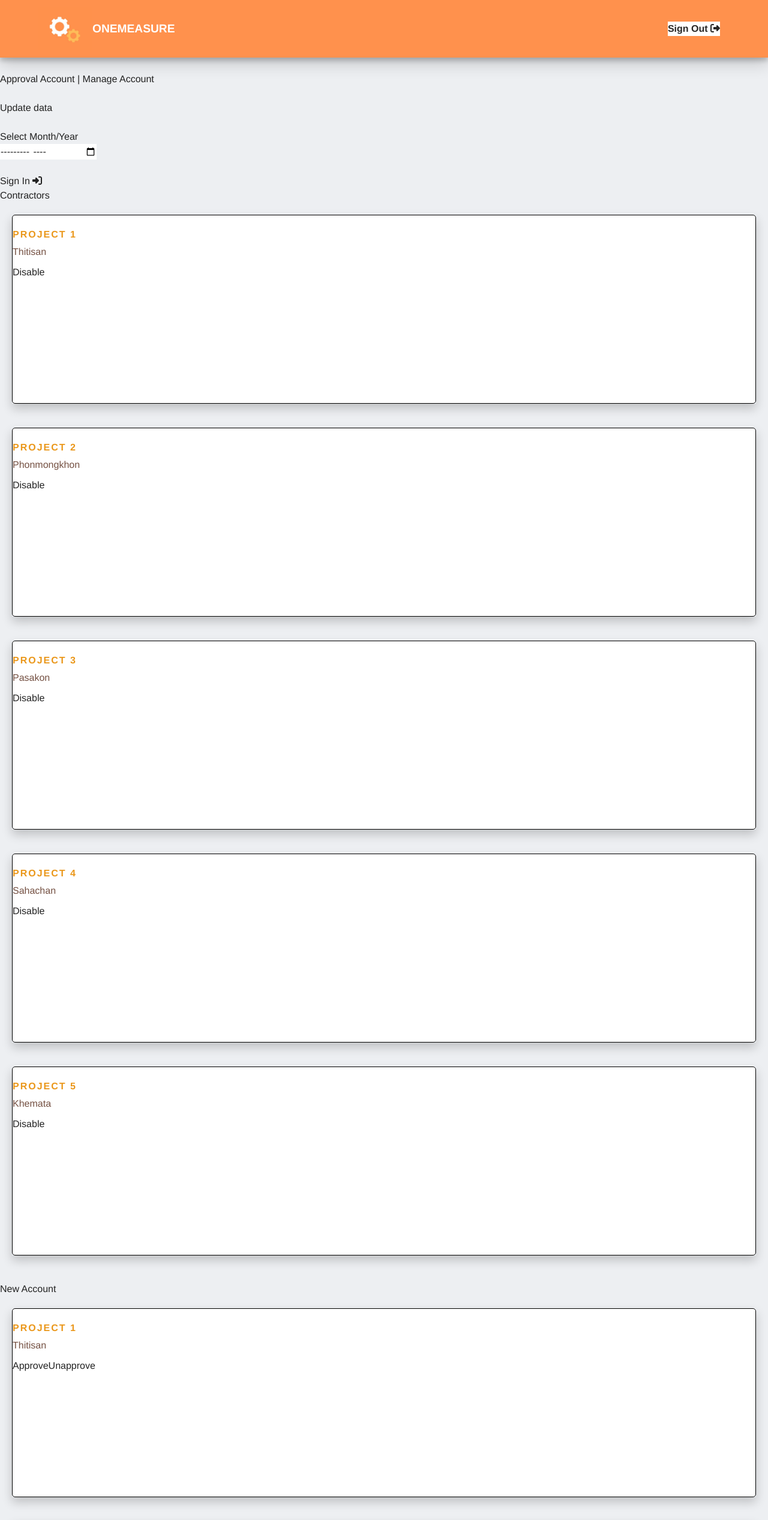
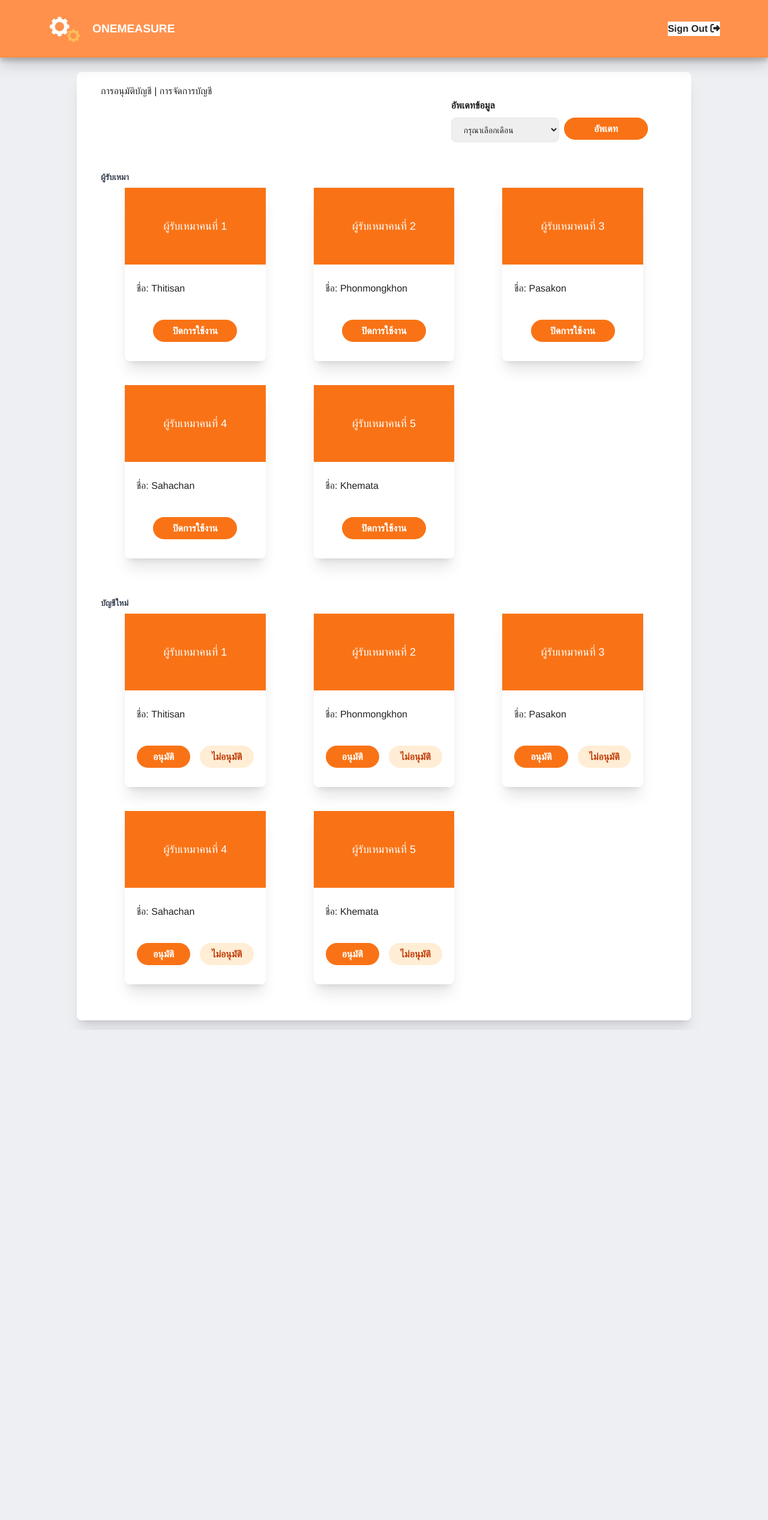
Before and after one commit to SE-senior-project/Frontend, a Vue app: page /admin in a window 1280 px wide. Shown: the top 2534 px of the page at 60% size. After the commit the page ends 1717 px from the top, so only its background shows below. Built offline with nearby package versions, Linux system fonts and the light colour scheme.

Commit message:
[feature]: admin

```diff
--- a/src/components/admin/ContactorCard.vue
+++ b/src/components/admin/ContactorCard.vue
@@ -1,26 +1,39 @@
 <template>
-  <div class="col-3">
-    <div class="cards_wrap">
-      <div class="card_item">
-        <div class="card_inner">
-          <div class="role_name">
-            <b>Project {{ user.id }}</b>
-          </div>
-          <div class="real_name">
-            <b>{{ user.name }} </b>
-          </div>
-          <button>Disable</button>
-        </div>
-      </div>
+  <div class="mx-[60px] lg:mx-[40px] mb-10 shadow-xl rounded-lg">
+    <div
+      class="
+        contractor
+        text-white
+        relative
+        mb-[20px]
+        text-lg
+        text-center
+        py-[50px]
+        bg-orange-500
+      "
+    >
+      <span>ผู้รับเหมาคนที่ {{ user.id }}</span>
     </div>
+    <div class="text-base w-5/6 m-auto mb-[20px] py-[8px]">
+      <span>ชื่อ: {{ user.name }}</span>
+    </div>
+    <PrimaryButton class="relative m-auto my-8">{{ label }}</PrimaryButton>
   </div>
 </template>
 <script>
+import PrimaryButton from "@/components/button/PrimaryButton";
 export default {
   name: "contractor_card",
+  components: {
+    PrimaryButton,
+  },
   props: {
     user: {
       type: Object,
+      required: true,
+    },
+    label: {
+      type: String,
       required: true,
     },
   },
@@ -28,87 +41,10 @@ export default {
 </script>
 
 <style scoped>
-.cards_wrap {
-  padding: 20px;
-  width: 100%;
-  display: flex;
-  justify-content: space-between;
-  flex-wrap: wrap;
+* {
+  margin: 0;
+  padding: 0;
 }
 
-.cards_wrap .card_item {
-  width: 100%;
-  box-shadow: 0 8px 16px 0 rgba(0, 0, 0, 0.2);
-}
 
-.cards_wrap .card_inner {
-  background: #fff;
-  border-radius: 5px;
-  border: 1px solid black;
-  min-width: 225px;
-  min-height: 315px;
-  max-height: 370px;
-  width: 100%;
-}
-
-.cards_wrap .card_item .role_name {
-  padding-top: 20px;
-  color: #ea971a;
-  font-weight: 900;
-  letter-spacing: 2px;
-  text-transform: uppercase;
-  /* font-size: 20px; */
-  white-space: nowrap;
-  overflow: hidden;
-  text-overflow: ellipsis;
-}
-
-.cards_wrap .card_item .real_name {
-  color: #745042;
-  /* font-size: 12px; */
-  font-weight: 100;
-  margin: 5px 0 10px;
-}
-
-.cards_wrap .card_item .film {
-  font-size: 14px;
-  line-height: 24px;
-  color: #7b8ca0;
-}
-
-@media screen and (max-width: 1024px) {
-  .cards_wrap .card_item {
-    width: 33%;
-  }
-}
-
-@media screen and (max-width: 768px) {
-  .cards_wrap .card_item {
-    width: 50%;
-  }
-  .wrapper .header {
-    font-size: 16px;
-    height: 60px;
-  }
-}
-
-@media screen and (max-width: 568px) {
-  .cards_wrap .card_item {
-    width: 100%;
-  }
-  .wrapper .header {
-    font-size: 14px;
-  }
-}
-/* .card {
-  border: 1px solid black;
-  padding: 30px;
-  margin: 10px 42px;
-  cursor: grab;
-} */
-
-.link {
-  color: #2c3e50;
-  text-decoration: none;
-}
 </style>
--- a/src/components/admin/NewAccountCard.vue
+++ b/src/components/admin/NewAccountCard.vue
@@ -1,24 +1,37 @@
 <template>
-  <div class="col-3">
-    <div class="cards_wrap">
-      <div class="card_item">
-        <div class="card_inner">
-          <div class="role_name">
-            <b>Project {{ user.id }}</b>
-          </div>
-          <div class="real_name">
-            <b>{{ user.name }} </b>
-          </div>
-          <button>Approve</button>
-          <button>Unapprove</button>
-        </div>
-      </div>
+  <div class="mx-[60px] lg:mx-[40px] mb-10 shadow-xl rounded-lg">
+    <div
+      class="
+        contractor
+        text-white
+        relative
+        mb-[20px]
+        text-lg
+        text-center
+        py-[50px]
+        bg-orange-500
+      "
+    >
+      <span>ผู้รับเหมาคนที่ {{ user.id }}</span>
+    </div>
+    <div class="text-base w-5/6 m-auto mb-[20px] py-[8px]">
+      <span>ชื่อ: {{ user.name }}</span>
+    </div>
+    <div class="flex space-x-4 my-8 mx-5">
+      <PrimaryButton>อนุมัติ</PrimaryButton>
+    <SecondaryButton>ไม่อนุมัติ</SecondaryButton>
     </div>
   </div>
 </template>
 <script>
+import PrimaryButton from "@/components/button/PrimaryButton";
+import SecondaryButton from "@/components/button/SecondaryButton";
 export default {
-  name: "new_account_card",
+  name: "contractor_card",
+  components: {
+    PrimaryButton,
+    SecondaryButton
+  },
   props: {
     user: {
       type: Object,
@@ -29,87 +42,10 @@ export default {
 </script>
 
 <style scoped>
-.cards_wrap {
-  padding: 20px;
-  width: 100%;
-  display: flex;
-  justify-content: space-between;
-  flex-wrap: wrap;
+* {
+  margin: 0;
+  padding: 0;
 }
 
-.cards_wrap .card_item {
-  width: 100%;
-  box-shadow: 0 8px 16px 0 rgba(0, 0, 0, 0.2);
-}
 
-.cards_wrap .card_inner {
-  background: #fff;
-  border-radius: 5px;
-  border: 1px solid black;
-  min-width: 225px;
-  min-height: 315px;
-  max-height: 370px;
-  width: 100%;
-}
-
-.cards_wrap .card_item .role_name {
-  padding-top: 20px;
-  color: #ea971a;
-  font-weight: 900;
-  letter-spacing: 2px;
-  text-transform: uppercase;
-  /* font-size: 20px; */
-  white-space: nowrap;
-  overflow: hidden;
-  text-overflow: ellipsis;
-}
-
-.cards_wrap .card_item .real_name {
-  color: #745042;
-  /* font-size: 12px; */
-  font-weight: 100;
-  margin: 5px 0 10px;
-}
-
-.cards_wrap .card_item .film {
-  font-size: 14px;
-  line-height: 24px;
-  color: #7b8ca0;
-}
-
-@media screen and (max-width: 1024px) {
-  .cards_wrap .card_item {
-    width: 33%;
-  }
-}
-
-@media screen and (max-width: 768px) {
-  .cards_wrap .card_item {
-    width: 50%;
-  }
-  .wrapper .header {
-    font-size: 16px;
-    height: 60px;
-  }
-}
-
-@media screen and (max-width: 568px) {
-  .cards_wrap .card_item {
-    width: 100%;
-  }
-  .wrapper .header {
-    font-size: 14px;
-  }
-}
-/* .card {
-  border: 1px solid black;
-  padding: 30px;
-  margin: 10px 42px;
-  cursor: grab;
-} */
-
-.link {
-  color: #2c3e50;
-  text-decoration: none;
-}
 </style>
--- a/src/components/button/SecondaryButton.vue
+++ b/src/components/button/SecondaryButton.vue
@@ -14,7 +14,7 @@
 <script>
 import BaseButton from "../button/BaseButton.vue";
 export default {
-  name: "primary_button",
+  name: "secondary_button",
   components: {
     BaseButton,
   },
--- a/src/views/admin/Admin.vue
+++ b/src/views/admin/Admin.vue
@@ -1,50 +1,81 @@
 <template>
-  <div class="contractor">
-    <a :href="'admin'">Approval Account</a>
-    | <a :href="'manage_account'">Manage Account</a>
+  <div class="relative flex justify-center items-center">
+    <div
+      class="max-w-5xl bg-white shadow-xl rounded-lg w-[1028px] mb-4 mx-8 px-10 py-5"
+    >
+      <div class="header float-left">
+        <a :href="'admin'">การอนุมัติบัญชี</a>
+        | <a :href="'manage_account'">การจัดการบัญชี</a>
       </div>
-  <div class="container">
-    <div class="updateForm">
-      <br />
-      <h2>Update data</h2>
-      <form>
-        <br />
-        <div class="form-group inputform">
-          <label for="monthYear">
-            <h5>Select Month/Year</h5>
-          </label>
-          <input class="form-control" type="month" />
+
+      <div class="updateForm float-right">
+        <FormWrapper label="อัพเดทข้อมูล">
+          <div class="flex flex-row space-x-2">
+            <select
+              name="month"
+              autocomplete="month"
+              class="
+                outline-none
+                h-[41px]
+                w-[280px]
+                rounded-lg
+                border-[1px]
+                px-4
+                text-sm
+                font-normal
+                leading-[17px]
+              "
+            >
+              <option selected>กรุณาเลือกเดือน</option>
+              <option value="01">มกราคม</option>
+              <option value="02">กุมภาพันธ์</option>
+              <option value="03">มีนาคม</option>
+              <option value="04">เมษายน</option>
+              <option value="05">พฤษภาคม</option>
+              <option value="06">มิถุนายน</option>
+              <option value="07">กรกฎาคม</option>
+              <option value="08">สิงหาคม</option>
+              <option value="09">กันยายน</option>
+              <option value="10">ตุลาคม</option>
+              <option value="11">พฤศจิกายน</option>
+              <option value="12">ธันวาคม</option>
+            </select>
+            <PrimaryButton>อัพเดท</PrimaryButton>
           </div>
-        <br />
-        <button type="submit" class="btn btn-light btnSubmit">
-          Sign In <font-awesome-icon icon="sign-in-alt" id="icon" />
-        </button>
-        <div class="form-group Signup"></div>
-      </form>
+        </FormWrapper>
       </div>
-  </div>
+      <div class="clear-both">
         <div>
-    <h5>Contractors</h5>
-    <div class="contractor">
-      <ContactorCard v-for="x in users" :key="x.id" :user="x" />
+        <TextLabel class="text-2xl mb-10" label="ผู้รับเหมา" />
+        <div class="grid grid-cols-1 md:grid-cols-2 lg:grid-cols-3 ">
+          <ContactorCard label="ปิดการใช้งาน" v-for="x in users" :key="x.id" :user="x" />
         </div>
       </div>
       <br />
       <div>
-    <h5>New Account</h5>
-    <div class="contractor">
+        <TextLabel class="text-2xl mb-10" label="บัญชีใหม่" />
+        <div class="grid grid-cols-1 md:grid-cols-2 lg:grid-cols-3">
           <NewAccountCard v-for="x in users" :key="x.id" :user="x" />
+        </div>
+      </div>
+      </div>
     </div>
   </div>
 </template>
 <script>
 import ContactorCard from "../../components/admin/ContactorCard.vue";
 import NewAccountCard from "../../components/admin/NewAccountCard.vue";
+import FormWrapper from "@/components/form/FormWrapper";
+import PrimaryButton from "@/components/button/PrimaryButton";
+import TextLabel from "@/components/field/TextLabel";
 export default {
   name: "OMadmin",
   components: {
     ContactorCard,
     NewAccountCard,
+    FormWrapper,
+    PrimaryButton,
+    TextLabel
   },
   data() {
     return {
--- a/src/views/admin/ManageAccount.vue
+++ b/src/views/admin/ManageAccount.vue
@@ -1,21 +1,32 @@
 <template>
-  <div class="contractor">
-    <a :href="'admin'">Approval Account</a>
-    | <a :href="'manage_account'">Manage Account</a>
-  </div>
-  <div>
-    <h5>Contractors</h5>
-    <div class="contractor">
-      <ContactorCard v-for="x in users" :key="x.id" :user="x" />
+  <div class="relative flex justify-center items-center">
+    <div class="max-w-5xl bg-white shadow-xl rounded-lg w-[1028px] mb-4 mx-8 px-10 py-5">
+      <div class="header float-left">
+        <a :href="'admin'">การอนุมัติบัญชี</a>
+        | <a :href="'manage_account'">การจัดการบัญชี</a>
+      </div>
+      <div class="clear-both">
+        <div>
+          <TextLabel class="text-2xl mt-[50px] mb-10" label="ผู้รับเหมา" />
+          <div class="grid grid-cols-1 md:grid-cols-2 lg:grid-cols-3">
+            <ContactorCard label="เปิดการใช้งาน" v-for="x in users" :key="x.id" :user="x" />
+
+          </div>
+        </div>
+      </div>
     </div>
   </div>
 </template>
 <script>
 import ContactorCard from "../../components/admin/ContactorCard.vue";
+import PrimaryButton from "@/components/button/PrimaryButton";
+import TextLabel from "@/components/field/TextLabel";
 export default {
   name: "manage_account",
   components: {
     ContactorCard,
+    PrimaryButton,
+    TextLabel,
   },
   data() {
     return {
```
Also changed, not shown: src/views/auth/test.vue (deleted, +0 -33 lines), 1 other file (tests, documents, lock files or other folders). Lines whose indentation alone changed are shown as unchanged.
